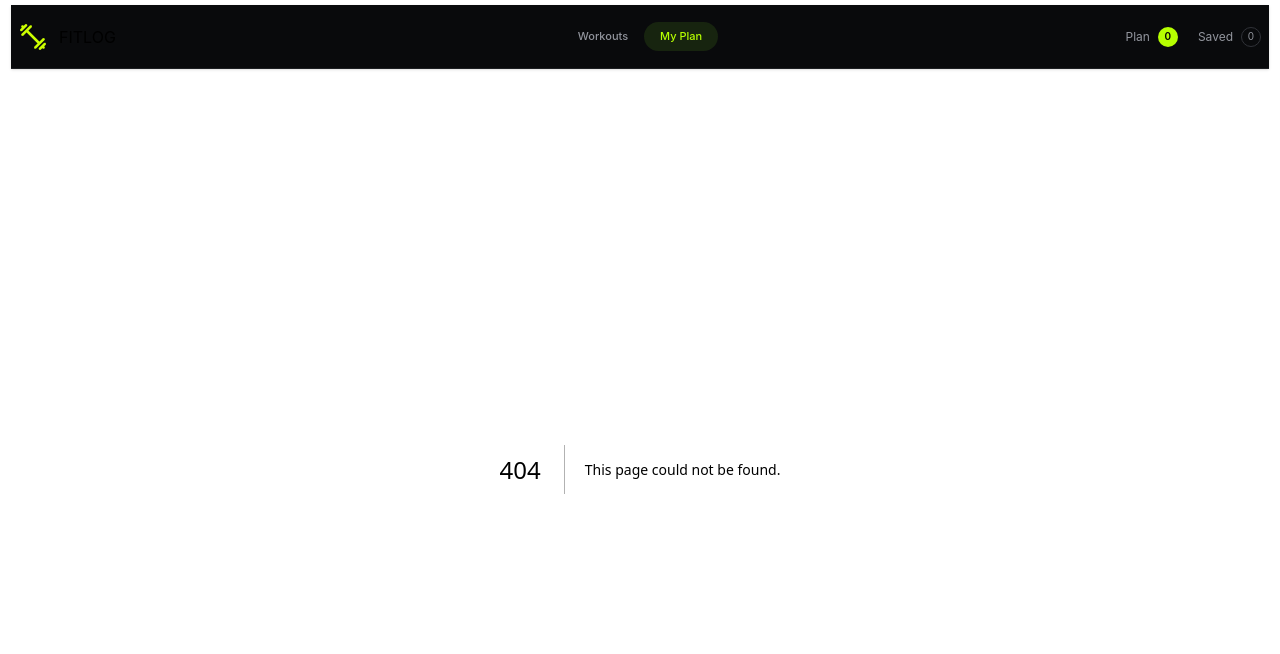
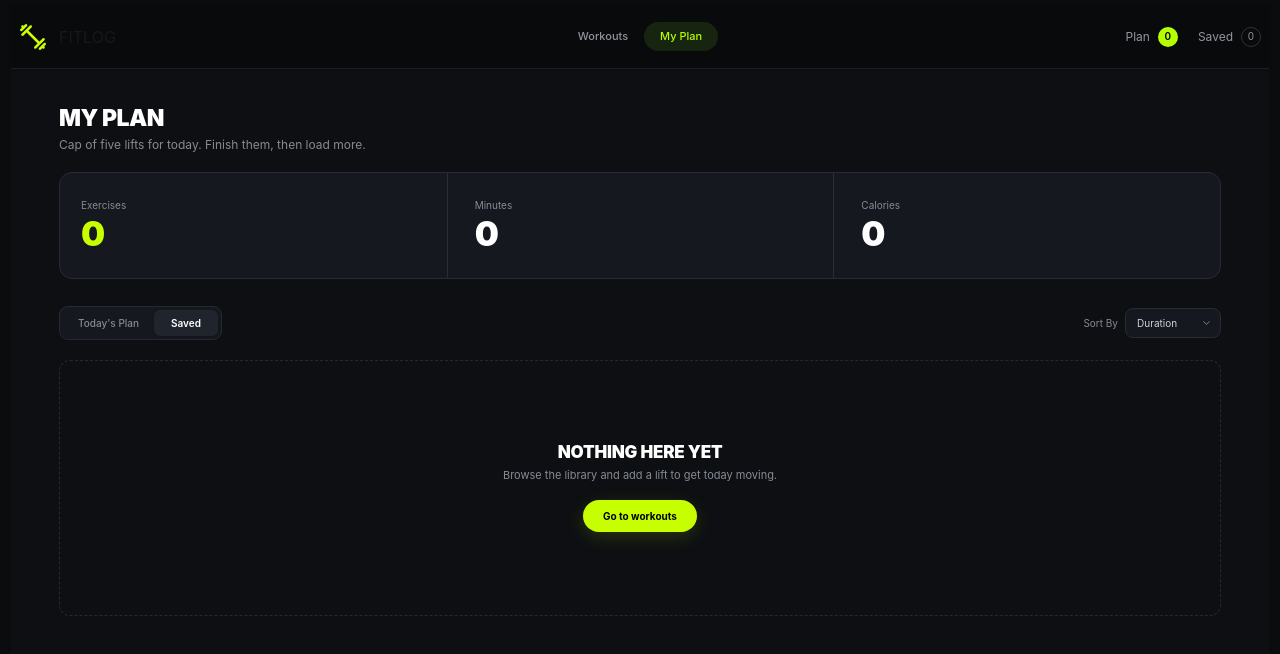
Before and after one commit to arijitbarua-dev/B14-A6, a Next.js app: page /my-plan in a window 1280 px wide. Before the commit this address had no page. Shown: the top 654 px of the page. Built offline with nearby package versions, Linux system fonts and the light colour scheme.

Commit message:
My Plan page completed

```diff
--- a/src/app/components/Hero.tsx
+++ b/src/app/components/Hero.tsx
@@ -19,7 +19,7 @@ const HeroSection = () => {
                     <p className="mt-4.75 max-w-127.5 text-[15px] leading-[1.55] text-[#969ca8]">
                         FitLog is a dark, no-nonsense gym companion: pick a lift, lock it <br/> into today&apos;s plan, and watch the week&apos;s work add up.
                     </p>
-                    <Link href="/workouts" className="mt-6 inline-flex h-9 items-center justify-center rounded-[5px] bg-[#baff00] px-5.25 text-[11px] font-black tracking-[0.3px] text-[#080900] transition hover:bg-[#c8ff33] hover:-translate-y-px">
+                    <Link href="/" className="mt-6 inline-flex h-9 items-center justify-center rounded-[5px] bg-[#baff00] px-5.25 text-[11px] font-black tracking-[0.3px] text-[#080900] transition hover:bg-[#c8ff33] hover:-translate-y-px">
                         BROWSE WORKOUTS
                     </Link>
                 </div >
--- a/src/app/components/Navbar.tsx
+++ b/src/app/components/Navbar.tsx
@@ -16,7 +16,7 @@ const NavbarPage = () => {
 
     const links = (
         <>
-            <li><Link href="/workouts" className={`rounded-full px-4 py-1.5 text-[11px] font-medium transition ${linksPath === "/workouts" || linksPath === "/" ? "bg-[#17240f] text-[#b6ff00]" : "text-[#92959d] hover:text-white"}`}>Workouts</Link></li>
+            <li><Link href="/" className={`rounded-full px-4 py-1.5 text-[11px] font-medium transition ${linksPath === "/workouts" || linksPath === "/" ? "bg-[#17240f] text-[#b6ff00]" : "text-[#92959d] hover:text-white"}`}>Workouts</Link></li>
             <li><Link href="/my-plan" className={`rounded-full px-4 py-1.5 text-[11px] font-medium transition ${linksPath === "/my-plan" ? "bg-[#17240f] text-[#b6ff00]" : "text-[#92959d] hover:text-white"}`}>My Plan</Link></li>
         </>
     );
--- /dev/null
+++ b/src/app/my-plan/page.tsx
@@ -0,0 +1,182 @@
+"use client";
+
+import React, { useState } from "react";
+import Link from "next/link";
+
+type Tab = "today" | "saved";
+type SortOption = "duration" | "calories" | "rating";
+
+const MyPlanPage = () => {
+  const [activeTab, setActiveTab] = useState<Tab>("saved");
+  const [sortBy, setSortBy] = useState<SortOption>("duration");
+
+  return (
+    <main className="min-h-screen w-full bg-[#0d0f12] text-white">
+      <div className="w-full px-5 py-9.5 sm:px-8 lg:px-10 xl:px-12">
+
+        {/* HEADER */}
+        <section className="w-full">
+          <h1 className="m-0 text-[23px] font-black uppercase leading-5.75 tracking-[-0.5px]">
+            My Plan
+          </h1>
+
+          <p className="m-0 mt-2.25 text-[12px] leading-3 text-[#858b95]">
+            Cap of five lifts for today. Finish them, then load more.
+          </p>
+        </section>
+
+        {/* STATS CARD */}
+        <section className="mt-5.25 w-full overflow-hidden rounded-[13px] border border-[#272c34] bg-[#15181e]">
+          <div className="grid w-full grid-cols-3">
+
+            {/* Exercises */}
+            <div className="px-5.25 py-6.75">
+              <p className="m-0 text-[10px] leading-2.5 text-[#858b95]">
+                Exercises
+              </p>
+
+              <p className="m-0 mt-1.75 text-[34px] font-black leading-8.5 text-[#c8ff00]">
+                0
+              </p>
+            </div>
+
+            {/* Minutes */}
+            <div className="border-l border-[#292e36] px-6.75 py-6.75">
+              <p className="m-0 text-[10px] leading-2.5 text-[#858b95]">
+                Minutes
+              </p>
+
+              <p className="m-0 mt-1.75 text-[34px] font-black leading-8.5 text-white">
+                0
+              </p>
+            </div>
+
+            {/* Calories */}
+            <div className="border-l border-[#292e36] px-6.75 py-6.75">
+              <p className="m-0 text-[10px] leading-2.5 text-[#858b95]">
+                Calories
+              </p>
+
+              <p className="m-0 mt-1.75 text-[34px] font-black leading-8.5 text-white">
+                0
+              </p>
+            </div>
+
+          </div>
+        </section>
+
+        {/* CONTROLS */}
+        <section className="mt-6.75 flex w-full items-center justify-between">
+
+          {/* Tabs */}
+          <div className="flex h-8.5 shrink-0 items-center rounded-[9px] border border-[#252a32] bg-[#15181e] p-0.75">
+
+            <button
+              type="button"
+              onClick={() => setActiveTab("today")}
+              className={`flex h-6.5 items-center rounded-md px-3.75 text-[10px] leading-2.5 transition ${
+                activeTab === "today"
+                  ? "bg-[#20252d] font-semibold text-white shadow-sm"
+                  : "font-medium text-[#858b95] hover:text-white"
+              }`}>
+              Today&apos;s Plan
+            </button>
+
+            <button
+              type="button"
+              onClick={() => setActiveTab("saved")}
+              className={`flex h-6.5 items-center rounded-md px-4.25 text-[10px] leading-2.5 transition ${
+                activeTab === "saved"
+                  ? "bg-[#20252d] font-semibold text-white shadow-sm"
+                  : "font-medium text-[#858b95] hover:text-white"
+              }`}>
+              Saved
+            </button>
+
+          </div>
+
+          {/* Sort By */}
+
+          <div className="flex h-7.5 items-center gap-1.75">
+
+            <span className="text-[10px] leading-2.5 text-[#858b95]">
+              Sort By
+            </span>
+
+            <div className="relative">
+
+              <select
+                value={sortBy}
+                onChange={(event) =>
+                  setSortBy(
+                    event.target.value as SortOption
+                  )
+                }
+                className="h-7.5 w-24 cursor-pointer appearance-none rounded-lg border border-[#272c34] bg-[#15181e] px-2.75 pr-7 text-[10px] leading-2.5 text-[#d0d3d8] outline-none transition hover:border-[#3a4049] focus:border-[#3a4049]">
+                <option value="duration">
+                  Duration
+                </option>
+
+                <option value="calories">
+                  Calories
+                </option>
+
+                <option value="rating">
+                  Rating
+                </option>
+              </select>
+
+              <span className="pointer-events-none absolute right-2.25 top-1/2 -translate-y-1/2 text-[#858b95]">
+                <ChevronDownIcon />
+              </span>
+
+            </div>
+
+          </div>
+
+        </section>
+
+        {/* EMPTY STATE */}
+        <section className="mt-5 flex h-64 w-full flex-col items-center justify-center rounded-[11px] border border-dashed border-[#242932]">
+
+          <h2 className="m-0 text-[17px] font-black uppercase leading-4.25 tracking-[-0.2px]">
+            Nothing Here Yet
+          </h2>
+
+          <p className="m-0 mt-2.25 text-center text-[11px] leading-2.75 text-[#858b95]">
+            Browse the library and add a lift to get today moving.
+          </p>
+
+          <Link
+            href="/"
+            className="mt-4.75 flex h-8 items-center justify-center rounded-full bg-[#c8ff00] px-5 text-[10px] font-bold leading-2.5 text-black shadow-[0_5px_18px_rgba(200,255,0,0.15)] transition hover:bg-[#d5ff3d]">
+            Go to workouts
+          </Link>
+
+        </section>
+
+      </div>
+    </main>
+  );
+};
+
+
+// CHEVRON ICON
+function ChevronDownIcon() {
+  return (
+    <svg
+      width="11"
+      height="11"
+      viewBox="0 0 24 24"
+      fill="none"
+      stroke="currentColor"
+      strokeWidth="2"
+      strokeLinecap="round"
+      strokeLinejoin="round"
+    >
+      <path d="m6 9 6 6 6-6" />
+    </svg>
+  );
+}
+
+export default MyPlanPage;
```
